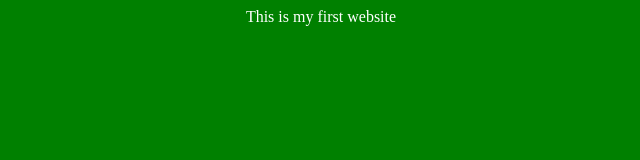
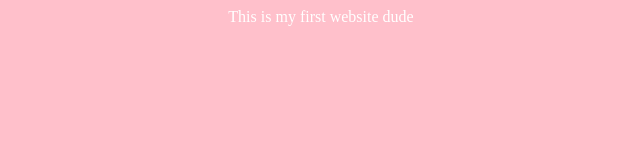
Before and after one commit to tmaroufi/bmwm3, a plain HTML site: page index.html in a window 1280 px wide. Shown: the whole page, without its empty margins (319-959 px from the left). Drawn offline with Linux system fonts and the light colour scheme.

Commit message:
Update index.html

```diff
--- a/index.html
+++ b/index.html
@@ -16,7 +16,7 @@
 </script>
   </head>
   <body>
-    <p>This is my first website</p>
+    <p>This is my first website dude</p>
     <script>
       OneSignal.push(function() {
         OneSignal.sendTag("key", "hello", function(tagsSent) {
@@ -29,7 +29,7 @@
 
   <style>
     body {
-      background-color:green;
+      background-color:pink;
       color:#fff;
       text-align:center;
     }
```
